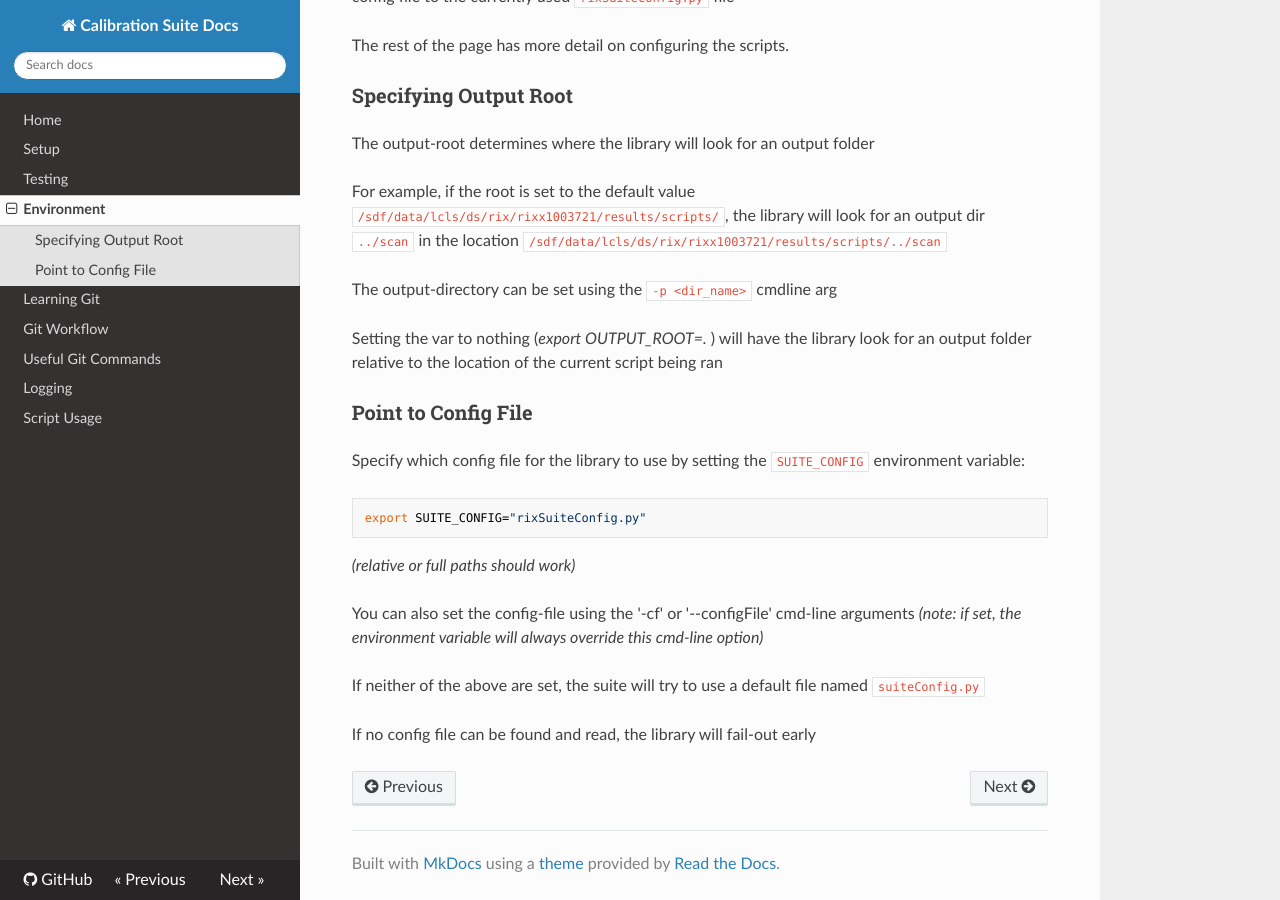
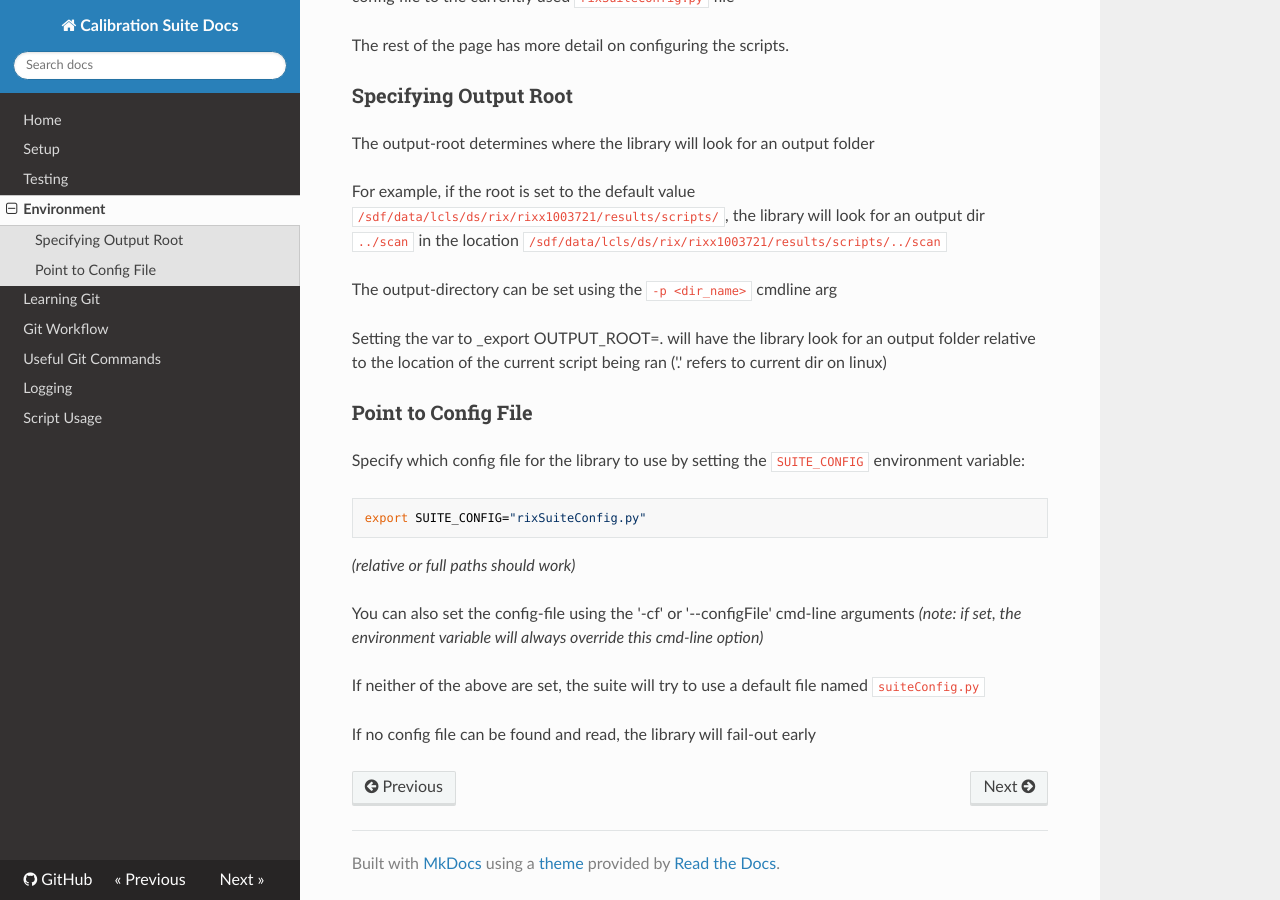
Before and after one commit to slaclab/beamtime-calibration-suite, an MkDocs documentation site: the page built from docs/environment.md, in a window 1280 px wide and 900 px high, scrolled down 647 px. Built offline with MkDocs 1.6.1, drawn with Linux system fonts in a browser that asks for light colours; nearby versions of some CDN libraries.

Commit message:
DOCS: correct how set root to current dir attempt 2

```diff
--- a/docs/environment.md
+++ b/docs/environment.md
@@ -28,7 +28,7 @@ For example, if the root is set to the default value `/sdf/data/lcls/ds/rix/rixx
 
 The output-directory can be set using the `-p <dir_name>` cmdline arg
 
-Setting the var to nothing (_export OUTPUT_ROOT=._ ) will have the library look for an output folder relative to the location of the current script being ran
+Setting the var to _export OUTPUT_ROOT=. will have the library look for an output folder relative to the location of the current script being ran ('.' refers to current dir on linux)
 
 
 ### Point to Config File
```
